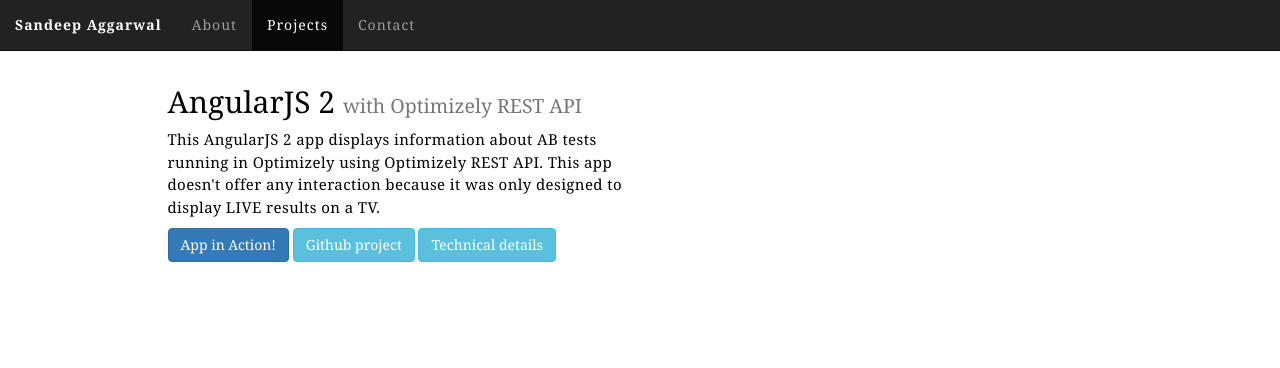
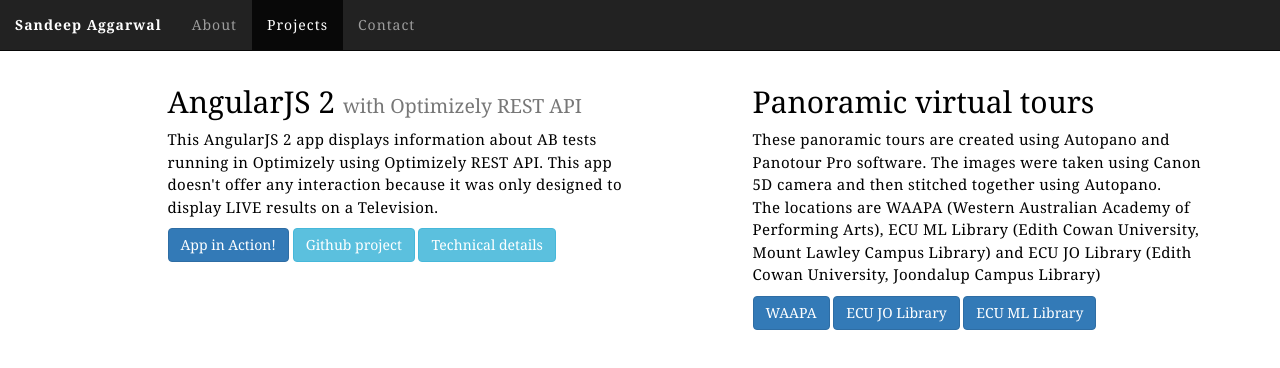
Before and after one commit to sainture/sainture.github.io, a plain HTML site: page index.html in a window 1280 px wide. Both pictures are taken after a click on the link "Projects". Drawn offline with nearby package versions, Linux system fonts and the light colour scheme.

Commit message:
added panoramic tours in projects

```diff
--- a/index.html
+++ b/index.html
@@ -52,7 +52,7 @@
 								<h4>I am a Full-stack developer currently living and working in London.</h4>
 									<p>
 									I have strong programming skills with a good understanding of front-end technologies.
-								 My skill-set ranges from HTML5, CSS3, Javascript, jQuery, Responsive Design, Bootstrap, AngularJS to C# ASP.NET and SQL. I have also experience working with AB Testing tools like Optimizely, and Google Analytics.
+								 My skill-set ranges from HTML5, CSS3, Javascript, jQuery, Responsive Design, Bootstrap, AngularJS to C# ASP.NET and SQL. I have also experience working with AB Testing tools like Optimizely and analytics tools like Google Analytics.
 								 </p>
 
 							</div>
@@ -66,7 +66,7 @@
 							<div class="col-md-5 col-md-offset-1">
 
 								<h2>AngularJS 2 <small>with Optimizely REST API</small></h2>
-								<p>This AngularJS 2 app displays information about AB tests running in Optimizely using Optimizely REST API. This app doesn't offer any interaction because it was only designed to display LIVE results on a TV.</p>
+								<p>This AngularJS 2 app displays information about AB tests running in Optimizely using Optimizely REST API. This app doesn't offer any interaction because it was only designed to display LIVE results on a Television.</p>
 								<div>
 									<a class="btn btn-primary" href="http://sainture.github.io/angular2_optimizelyapi/" target="_blank">App in Action!</a>
 									<a class="btn btn-info" href="https://github.com/sainture/angular2_optimizelyapi" target="_blank">Github project</a>
@@ -81,6 +81,14 @@
 
 							</div>
 							<div class="col-md-5 col-md-offset-1">
+								<h2>Panoramic virtual tours</h2>
+								<p>These panoramic tours are created using Autopano and Panotour Pro software. The images were taken using Canon 5D camera and then stitched together using Autopano. <br>
+								The locations are WAAPA (Western Australian Academy of Performing Arts), ECU ML Library (Edith Cowan University, Mount Lawley Campus Library) and ECU JO Library (Edith Cowan University, Joondalup Campus Library) </p>
+								<div>
+									<a class="btn btn-primary" href="http://vtours.ecu.edu.au/virtual_tours/waapa/" target="_blank">WAAPA</a>
+									<a class="btn btn-primary" href="http://vtours.ecu.edu.au/virtual_tours/ml_library/" target="_blank">ECU JO Library</a>
+									<a class="btn btn-primary" href="http://vtours.ecu.edu.au/virtual_tours/jo_library/" target="_blank">ECU ML Library</a>
+								</div>
 
 							</div>
 						</div>
```
